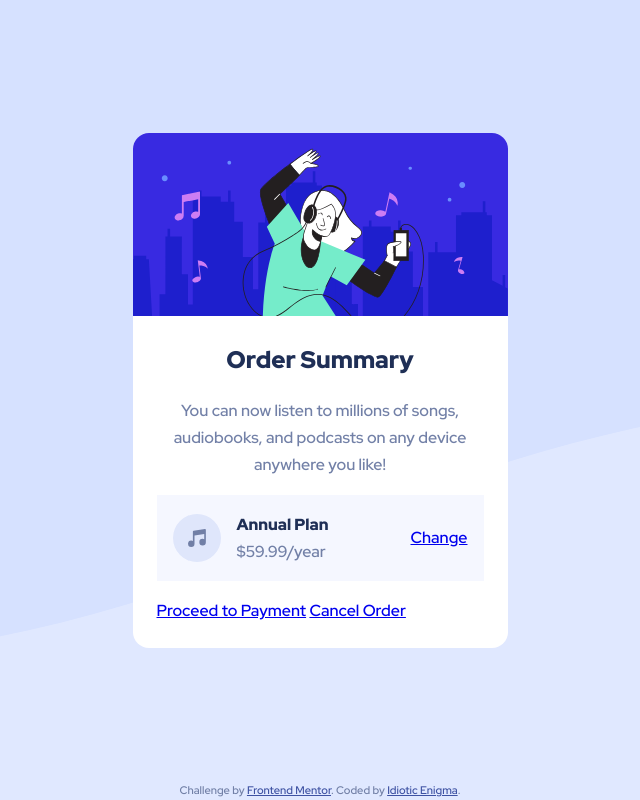
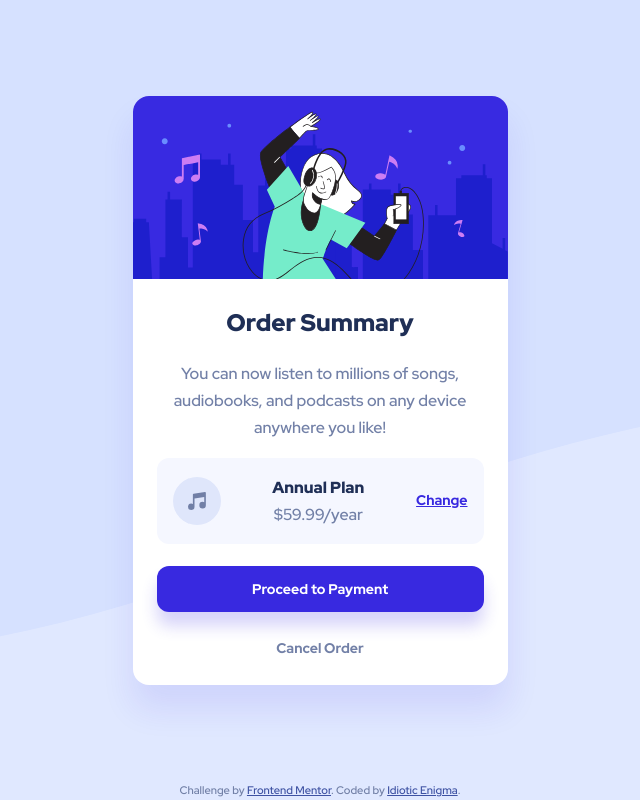
Before and after one commit to idiotic-enigma/order-summary-component, a website: page index.html in a window 1280 px wide. Shown: the whole page, without its empty margins (320-960 px from the left). Drawn offline with Linux system fonts and the light colour scheme.

Commit message:
Compiled styles.css

```diff
--- a/styles.css
+++ b/styles.css
@@ -85,6 +85,46 @@ body {
 
 /*	Components
 		============================================================ */
+/*	Component - Button
+		[Default] - ================================================ */
+.btn {
+  display: block;
+  margin: 2.2rem 0;
+  border: none;
+  border-radius: 12px;
+  padding: 1.6rem 0;
+  box-shadow: 0 1.4rem 1.6rem rgba(56, 41, 224, 0.2);
+  cursor: pointer;
+  font-size: 1.6rem;
+  font-weight: 700;
+  text-align: center;
+  text-decoration: none;
+  line-height: 1;
+  /* 'Highlighted' variation */
+}
+.btn--highlight {
+  background-color: #3829e0;
+  color: #fff;
+}
+
+/*	Component - Link
+		[Default] - ================================================ */
+.link {
+  /* 'link', 'visited' states */
+  /* 'Grey' variation */
+}
+.link:link, .link:visited {
+  font-weight: 700;
+  text-decoration: none;
+  color: #3829e0;
+}
+.link--grey {
+  /* 'link', 'visited' states */
+}
+.link--grey:link, .link--grey:visited {
+  color: #7280a7;
+}
+
 /*	Component - Order Summary
 		[Default] - ============================================ */
 .order-sum {
@@ -92,32 +132,35 @@ body {
   overflow: hidden;
   border-radius: 16px;
   max-width: 37.5rem;
+  box-shadow: 0 2.4rem 3.2rem rgba(56, 41, 224, 0.1);
   background-color: #fff;
   /*	Head image */
   /*	Content Container */
   /*	Heading */
   /*	Text */
   /*	Item list */
+  /* continue button, cancel link */
 }
 .order-sum__head-image {
   display: block;
 }
 .order-sum__content-box {
   padding: 2.4rem;
+  /* Affects: heading, text, '.link' */
+  text-align: center;
 }
 .order-sum__heading {
   margin-bottom: 1.6rem;
   font-size: 2.4rem;
   font-weight: 900;
-  text-align: center;
   color: #1f2f56;
-}
-.order-sum__text {
-  text-align: center;
 }
 .order-sum__list {
   margin: 1.6rem 0;
   list-style: none;
+}
+.order-sum__continue, .order-sum__cancel {
+  font-size: 1.4rem;
 }
 
 /*	Component - Order Summary Item
@@ -127,6 +170,7 @@ body {
   display: flex;
   align-items: center;
   gap: 1.6rem;
+  border-radius: 12px;
   padding: 1.6rem;
   /*	Background */
   background-color: #f5f7ff;
@@ -149,6 +193,12 @@ body {
 }
 .order-sum-item__link {
   flex-shrink: 1;
+  /*	'link', 'visited' states */
+}
+.order-sum-item__link:link, .order-sum-item__link:visited {
+  font-size: 1.4rem;
+  font-weight: 700;
+  color: #3829e0;
 }
 
 /*# sourceMappingURL=styles.css.map */
```
Also changed, not shown: 1 other file.
